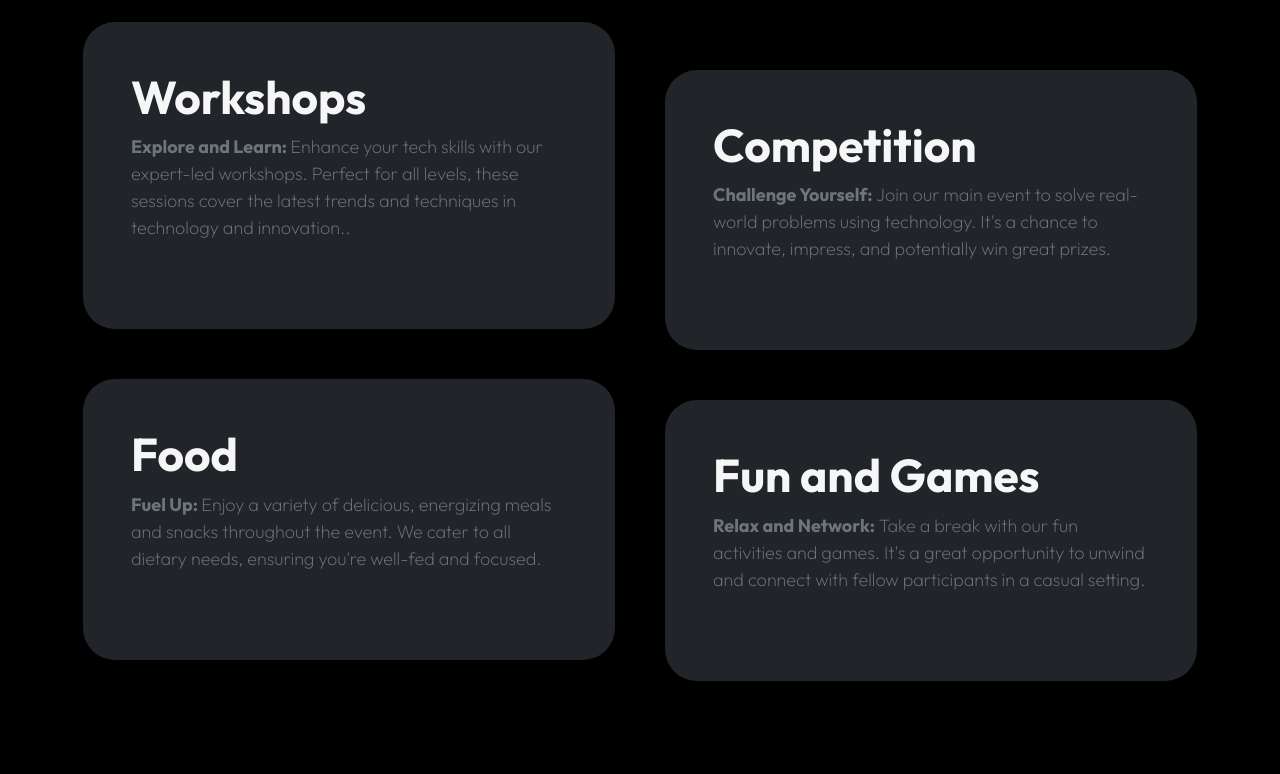
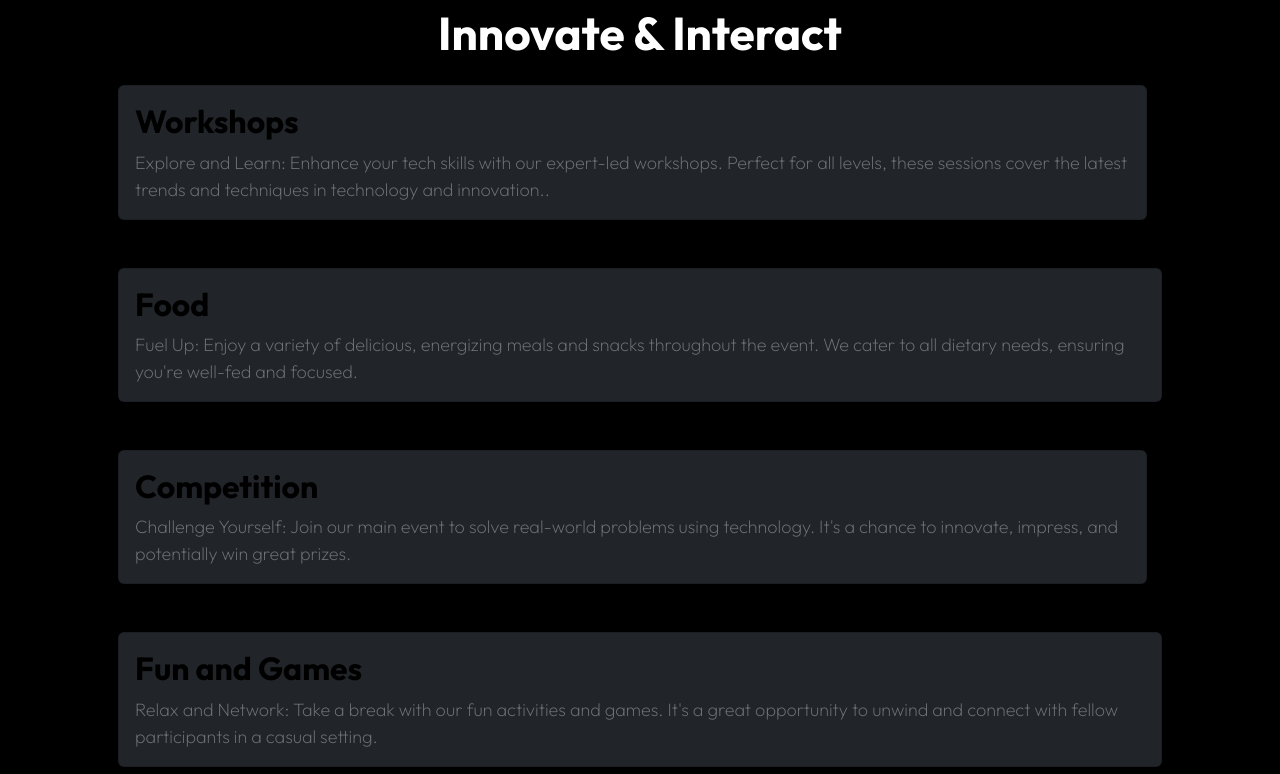
Before and after one commit to anasgarbouj/micminds, a plain HTML site: page index.html in a window 1280 px wide. Shown: the part 1486-2260 px from the top of the page. Drawn offline with Linux system fonts and the light colour scheme.

Commit message:
highlights

```diff
--- a/css/templatemo-festava-live.css
+++ b/css/templatemo-festava-live.css
@@ -107,7 +107,19 @@ html {
   animation: fadeInUp 1s ease forwards;
 }
 
+.card-deck .card {
+  flex: 1 0 auto;
+  display: flex;
+  flex-direction: column;
+  justify-content: space-between;
+}
 
+/* Responsive grid adjustments */
+@media (min-width: 768px) {
+  .card-deck .card:not(:last-child) {
+      margin-right: 15px;
+  }
+}
 h6 {
   font-size: var(--h6-font-size);
 }
--- a/index.html
+++ b/index.html
@@ -200,60 +200,48 @@
 
 
 
-        <section id="section_3">
-            <div class="bg-black py-vh-3">
-                <div class="container bg-black px-vw-5 py-vh-3 rounded-5 shadow">
-                    <h2 class="text-white text-center mb-4">Innovate & Interact</h1>
+        <section id="section_3" class="py-5 bg-black">
+            <div class="container px-5 py-3 rounded-5 shadow">
+                <h2 class="text-white text-center mb-4">Innovate & Interact</h2>
 
-                  <div class="row gx-5">
-                    <div class="col-12 col-md-6">
+                <div class="card-deck">
+                    <!-- Workshops Card -->
+                    <div class="card bg-dark mb-5">
+                        <div class="card-body text-white">
+                            <h3 class="card-title"><b>Workshops</b></h3>
+                            <p class="card-text">Explore and Learn:  Enhance your tech skills with our expert-led workshops. Perfect for all levels, these sessions cover the latest trends and techniques in technology and innovation..</p>
+                        </div>
+                    </div>
 
-                      <div class="card bg-transparent mb-5" data-aos="zoom-in-up">
-                        <div class="bg-dark shadow rounded-5 p-0">
-                          <div class="p-5">
-                            <h2 class="fw-lighter" style="color: #f6f6f6;"><b>Workshops</b></h2>
-                            <p class="pb-4 text-secondary"> <b>    Explore and Learn: </b> Enhance your tech skills with our expert-led workshops. Perfect for all levels, these sessions cover the latest trends and techniques in technology and innovation..</p>
-                          </div>
+                    <!-- Food Card -->
+                    <div class="card bg-dark mb-5">
+                        <div class="card-body text-white">
+                            <h3 class="card-title"><b>Food</b></h3>
+                            <p class="card-text">Fuel Up: Enjoy a variety of delicious, energizing meals and snacks throughout the event. We cater to all dietary needs, ensuring you're well-fed and focused.
+
+                            </p>
                         </div>
-                      </div>
-
-                      <div class="card bg-transparent" data-aos="zoom-in-up">
-                        <div class="bg-dark shadow rounded-5 p-0">
-
-                          <div class="p-5">
-                            <h2 class="fw-lighter" style="color: #f6f6f6;"><b>Food</b></h2>
-                            <p class="pb-4 text-secondary"><b> Fuel Up: </b> Enjoy a variety of delicious, energizing meals and snacks throughout the event. We cater to all dietary needs, ensuring you're well-fed and focused.
-                          </div>
-                        </div>
-                      </div>
                     </div>
-                    <div class="col-12 col-md-6">
-
-                      <div class="card bg-transparent mb-5 mt-5" data-aos="zoom-in-up">
-                        <div class="bg-dark shadow rounded-5 p-0">
-
-                          <div class="p-5">
-                            <h2 class="fw-lighter" style="color: #f6f6f6;"><b>Competition</b></h2>
-                            <p class="pb-4 text-secondary"> <b>Challenge Yourself:</b> Join our main event to solve real-world problems using technology. It's a chance to innovate, impress, and potentially win great prizes.</p>
-                          </div>
-                        </div>
-                      </div>
-
-                      <div class="card bg-transparent" data-aos="zoom-in-up">
-                        <div class="bg-dark shadow rounded-5 p-0">
-
-                          <div class="p-5">
-                            <h2 class="fw-lighter" style="color: #f6f6f6;"><b>Fun and Games</b></h2>
-                            <p class="pb-4 text-secondary"><b> Relax and Network:</b> Take a break with our fun activities and games. It's a great opportunity to unwind and connect with fellow participants in a casual setting.</p>
-                          </div>
-                        </div>
-                      </div>
-                    </div>
-                  </div>
-
                 </div>
 
-              </div>
+                <div class="card-deck">
+                    <!-- Competition Card -->
+                    <div class="card bg-dark mb-5">
+                        <div class="card-body text-white">
+                            <h3 class="card-title"><b>Competition</b></h3>
+                            <p class="card-text">Challenge Yourself: Join our main event to solve real-world problems using technology. It's a chance to innovate, impress, and potentially win great prizes.</p>
+                        </div>
+                    </div>
+
+                    <!-- Fun and Games Card -->
+                    <div class="card bg-dark mb-5">
+                        <div class="card-body text-white">
+                            <h3 class="card-title"><b>Fun and Games</b></h3>
+                            <p class="card-text">Relax and Network:  Take a break with our fun activities and games. It's a great opportunity to unwind and connect with fellow participants in a casual setting.</p>
+                        </div>
+                    </div>
+                </div>
+            </div>
         </section>
 
 
```
